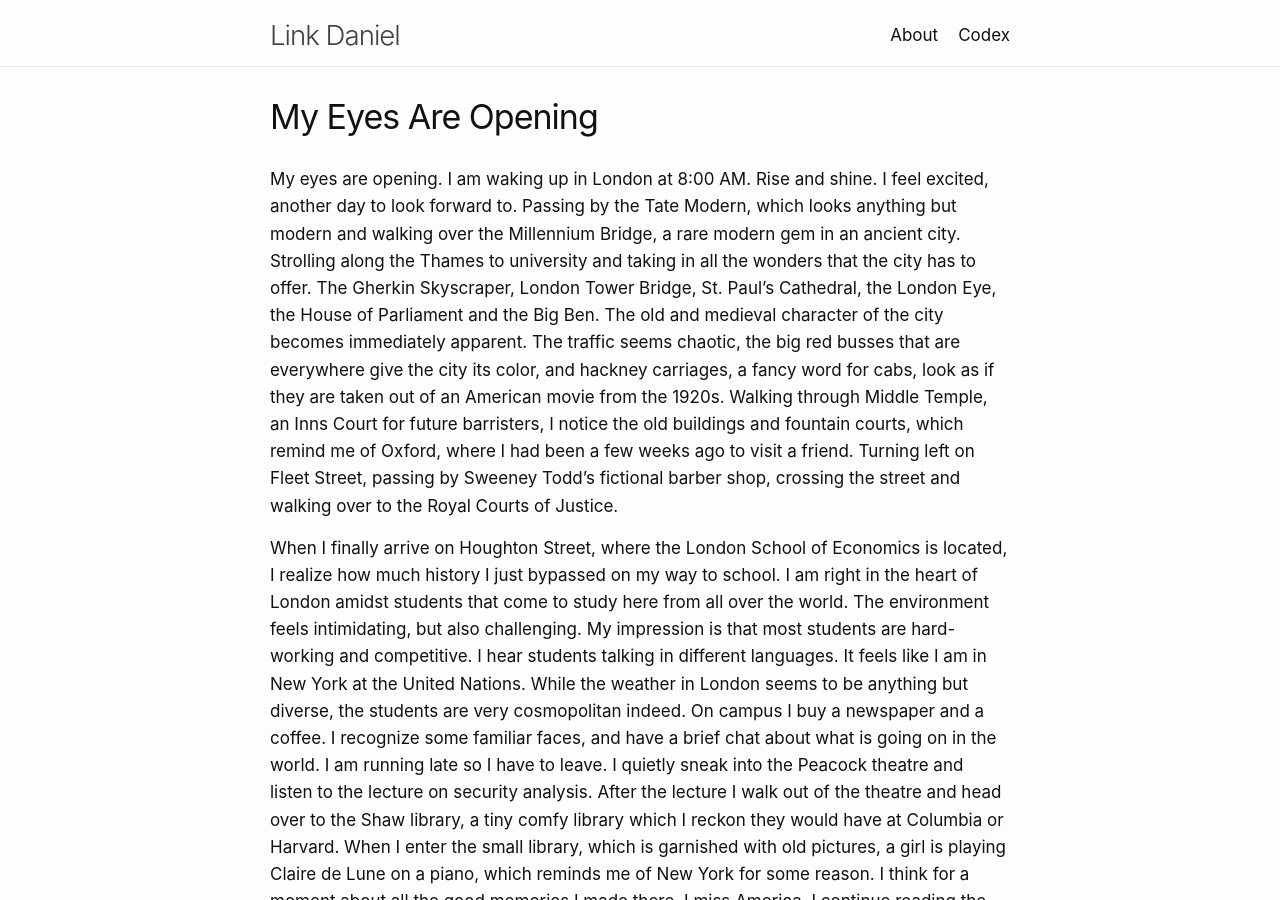
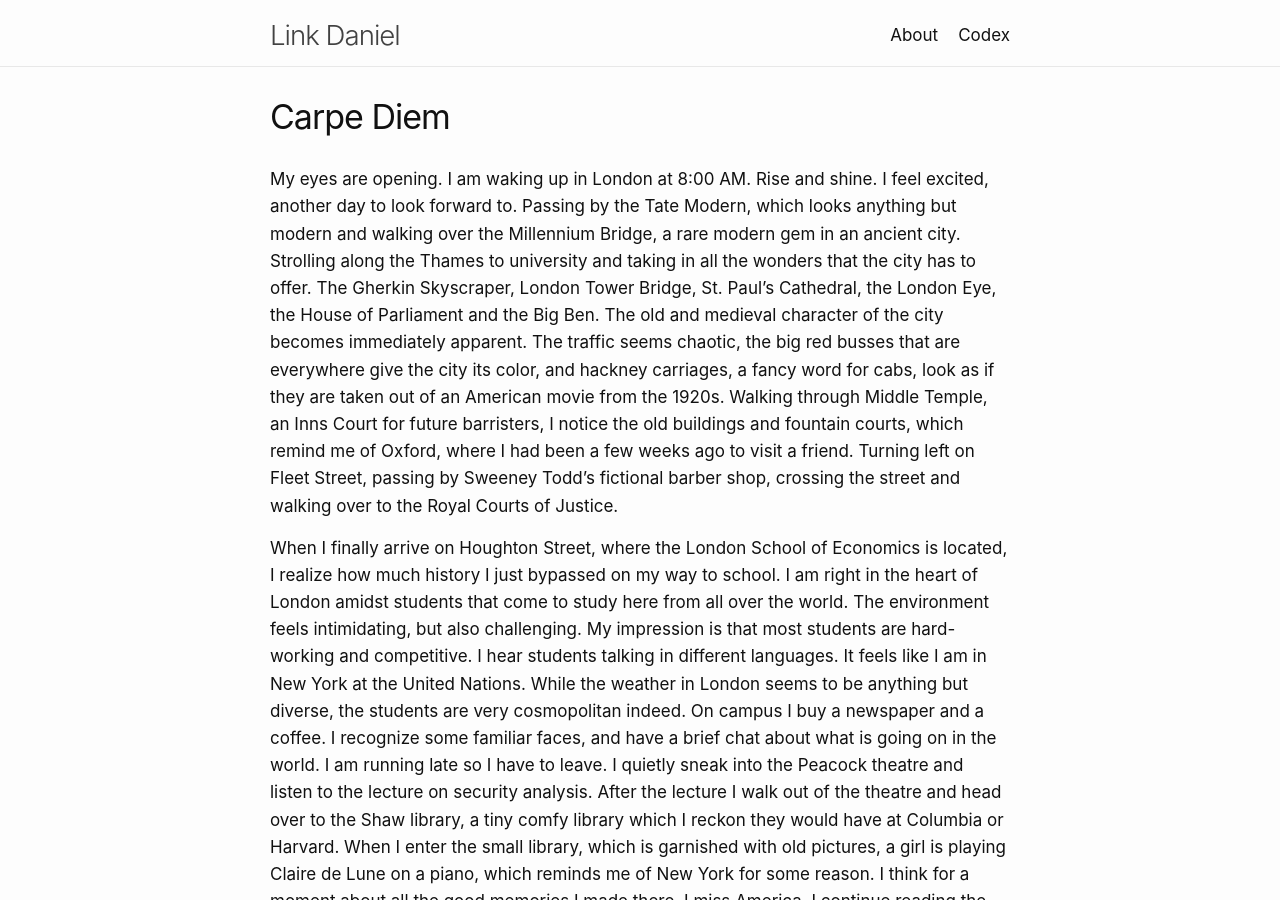
Before and after one commit to link-daniel/link.github.io, a Jekyll site: the page built from carpediem.md, in a window 1280 px wide and 900 px high. Built offline with Jekyll 4.4.1, drawn with Linux system fonts in a browser that asks for light colours.

Commit message:
Update and rename eyesopening.md to carpediem.md

```diff
--- a/eyesopening.md
+++ b/carpediem.md
@@ -1,6 +1,6 @@
 ---
 layout: post
-title:  "My Eyes Are Opening"
+title:  "Carpe Diem"
 categories:
 tags:
 ---
```
